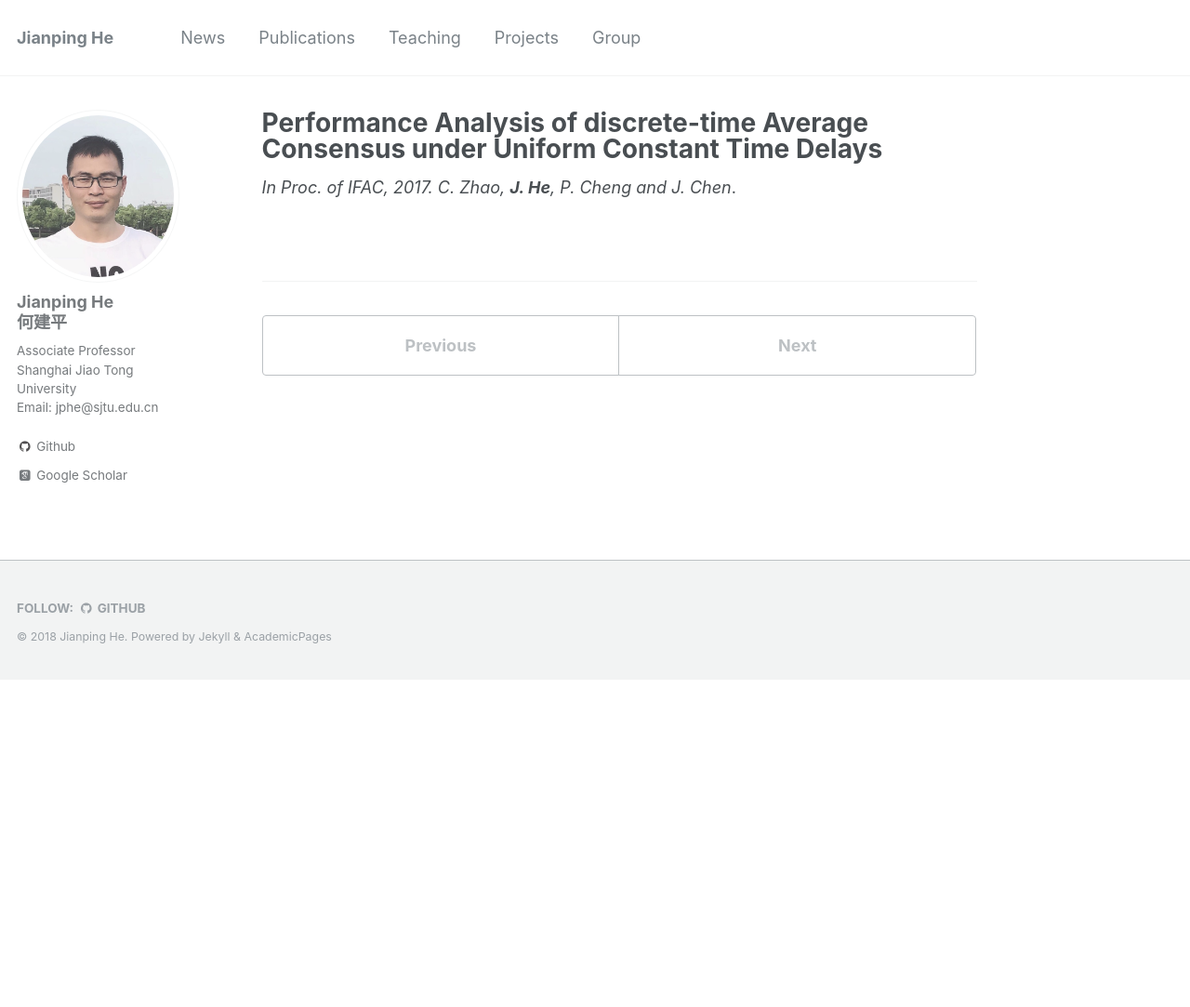
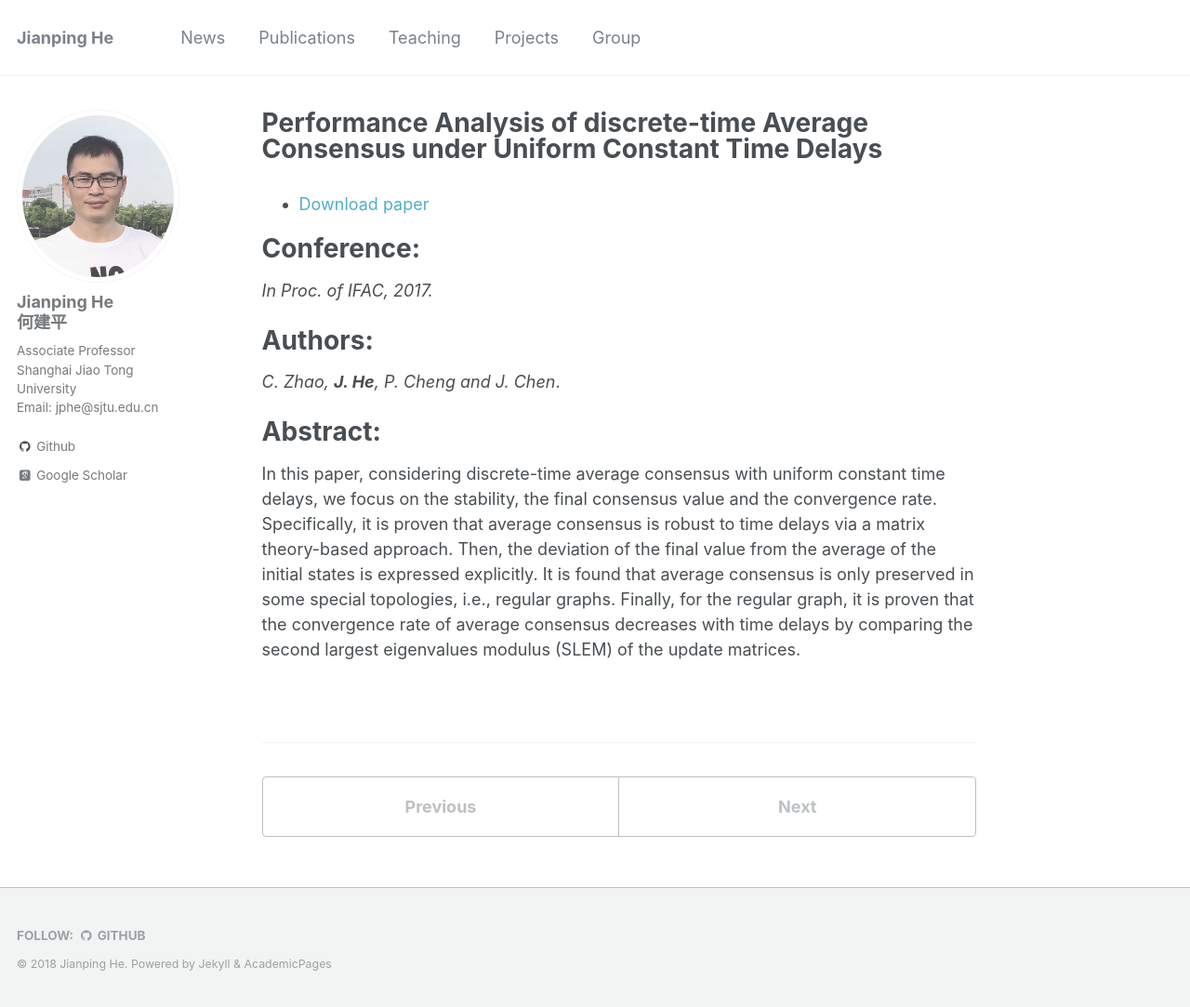
Before and after one commit to jiangshuozz/Jianping-He.github.io, a Jekyll site: the page built from _publications/2017-04-03-Performance-Analysis.md, in a window 1280 px wide and 1083 px high. Shown: the whole window at 93% size. Built offline with Jekyll 4.4.1, drawn with Linux system fonts in a browser that asks for light colours; some web fonts are replaced.

Commit message:
Update 2017-04-03-Performance-Analysis.md

```diff
--- a/_publications/2017-04-03-Performance-Analysis.md
+++ b/_publications/2017-04-03-Performance-Analysis.md
@@ -8,5 +8,17 @@ venue: '--'
 #paperurl: ''
 #citation: ''
 ---
+
+- [Download paper](https://www.sciencedirect.com/science/article/pii/S2405896317325752)
+
+Conference:
+===
 *In Proc. of IFAC, 2017.*
+
+Authors:
+===
 *C. Zhao, **J. He**, P. Cheng and J. Chen*.
+
+Abstract:
+===
+In this paper, considering discrete-time average consensus with uniform constant time delays, we focus on the stability, the final consensus value and the convergence rate. Specifically, it is proven that average consensus is robust to time delays via a matrix theory-based approach. Then, the deviation of the final value from the average of the initial states is expressed explicitly. It is found that average consensus is only preserved in some special topologies, i.e., regular graphs. Finally, for the regular graph, it is proven that the convergence rate of average consensus decreases with time delays by comparing the second largest eigenvalues modulus (SLEM) of the update matrices.
```
